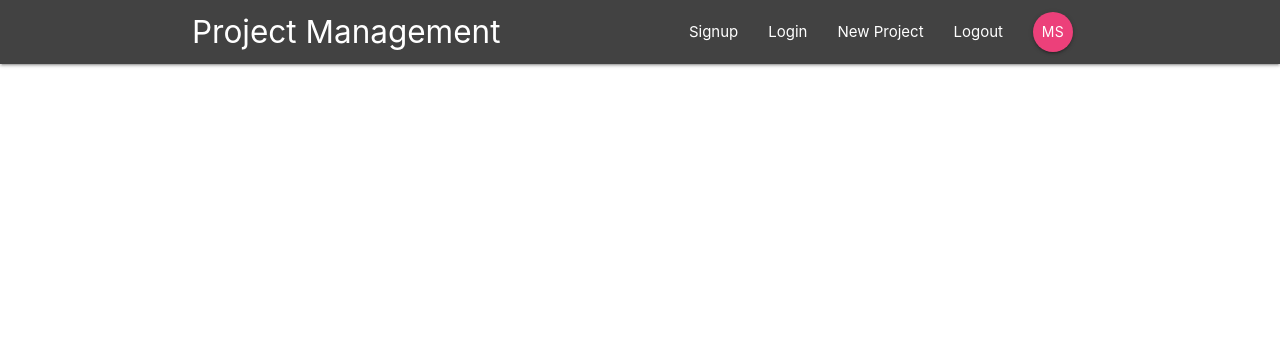
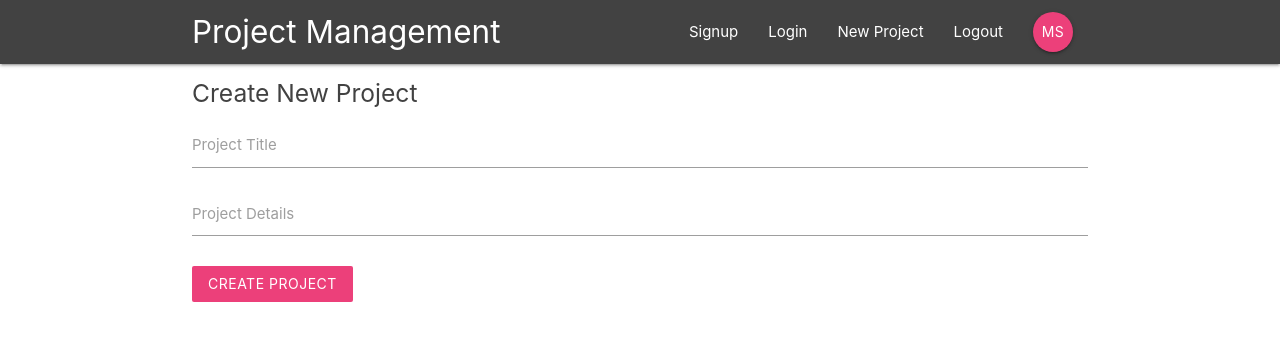
Before and after one commit to kelkel17/project-management, a React (Create React App) app: page /create in a window 1280 px wide. Shown: the top 340 px of the page. Built offline with nearby package versions, Linux system fonts and the light colour scheme.

Commit message:
Create Project Form component

```diff
--- a/src/App.js
+++ b/src/App.js
@@ -5,6 +5,7 @@
 import Navbar from './components/layout/Navbar'
 import Dashboard from './components/dashboard/Dashboard'
 import ProjectDetails from './components/projects/ProjectDetails'
+import CreateProject from './components/projects/CreateProject'
 import SignIn from './components/auth/SignIn'
 import SignUp from './components/auth/SignUp'
 
@@ -25,6 +26,7 @@
           <Route path="/project/:id" component={ProjectDetails} />
           <Route path="/signin" component={SignIn} />
           <Route path="/signup" component={SignUp} />
+          <Route path="/create" component={CreateProject} />
         </Switch>
       </div>
     </BrowserRouter>
--- /dev/null
+++ b/src/components/projects/CreateProject.js
@@ -0,0 +1,46 @@
+import React, { Component } from 'react';
+
+class CreateProject extends Component {
+	state = {
+		title: '',
+		details: '',
+	}
+
+	handleChange = (e) => {
+		this.setState({
+			// get the id that's being changed
+			[e.target.id]: e.target.value
+		})
+	}
+
+	handleSubmit = (e) => {
+		// prevent page from being reload
+		e.preventDefault();
+		console.log(this.state);
+	}
+
+	render() {
+		return (
+			<div className="container">
+				<form onSubmit={this.handleSubmit} className="white">
+					<h5 className="grey-text text-darken-3">Create New Project</h5>
+					<div className="input-field">
+						<label htmlFor="title">Project Title</label>
+						<input type="text" id="title" onChange={this.handleChange} />
+					</div>
+
+					<div className="input-field">
+						<label htmlFor="details">Project Details</label>
+						<textarea className="materialize-textarea" id="details" onChange={this.handleChange}></textarea>
+					</div>
+
+					<div className="input-field">
+						<button className="btn pink lighten-1 z-depth-0">Create Project</button>
+					</div>
+				</form>
+			</div>
+		)
+	}
+}
+
+export default CreateProject;
```
